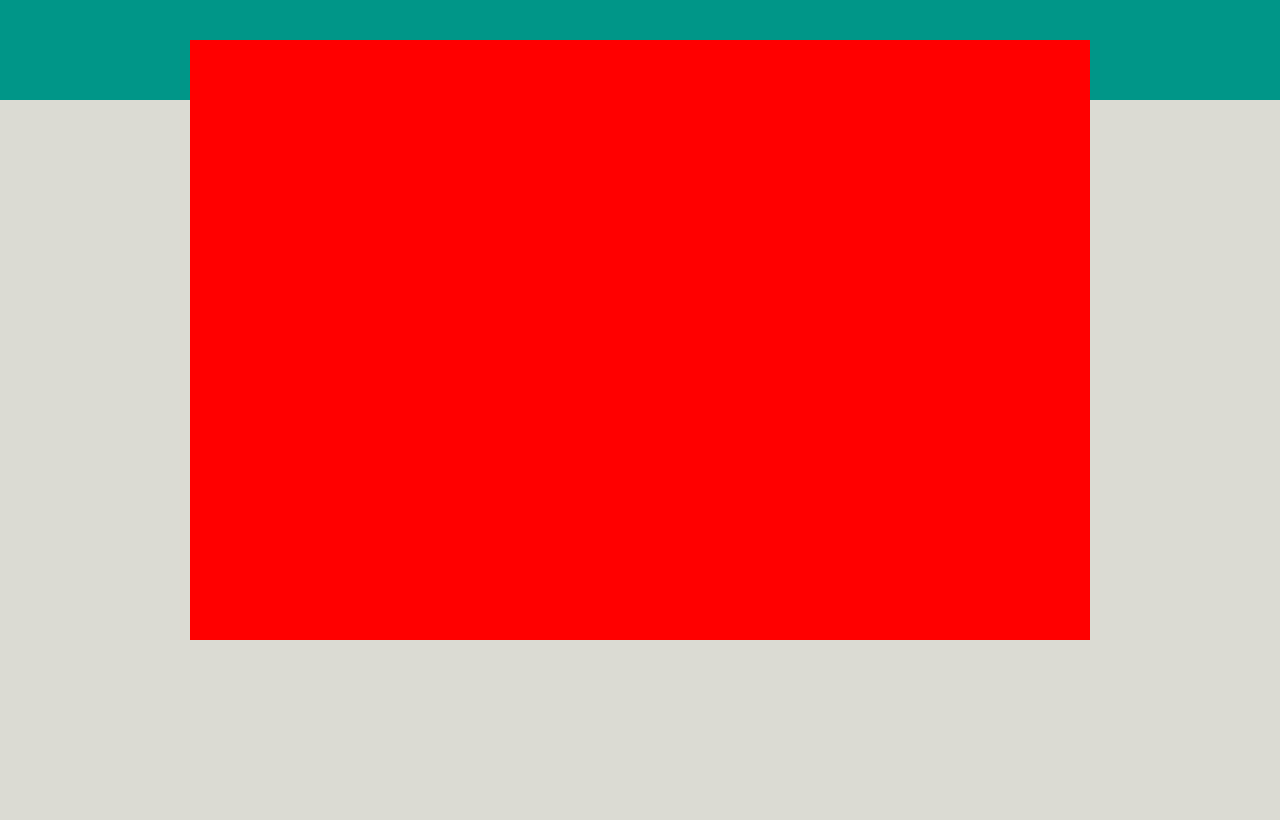
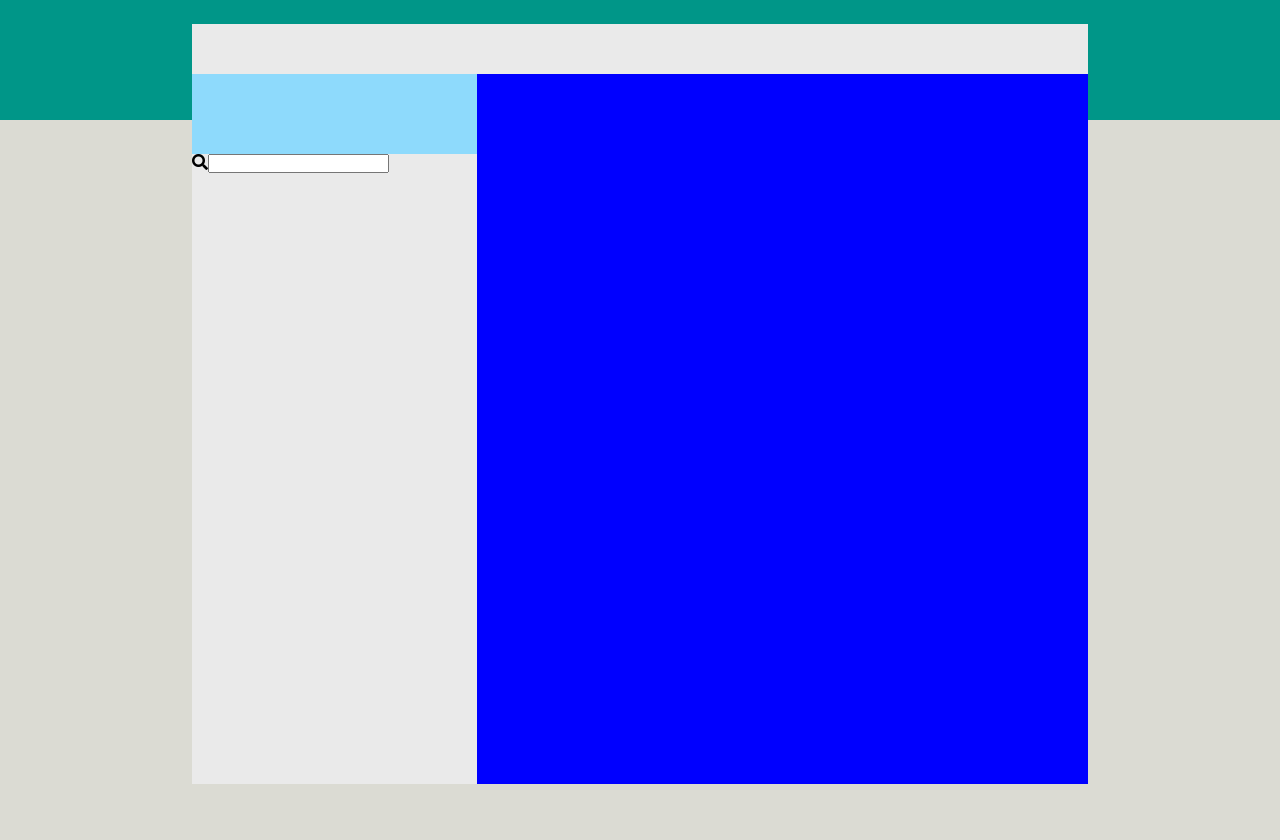
Before and after one commit to ciampa-davide/vue-boolzapp, a plain HTML site: page index.html in a window 1280 px wide. Drawn offline with Linux system fonts and the light colour scheme.

Commit message:
inizio parte contatti (statica)

```diff
--- a/css/style.css
+++ b/css/style.css
@@ -13,7 +13,7 @@ tramite la direttiva v-for, visualizzare nome e immagine di ogni contatto */
 
 .green_bar{
   width: 100%;
-  height:100px;
+  height:120px;
   background-color: #009688;
 }
 
@@ -24,11 +24,43 @@ tramite la direttiva v-for, visualizzare nome e immagine di ogni contatto */
 }
 
 .container{
+  display: flex;
   position:absolute; /*absolute relativo al primo relative che trova ovvero body*/
-  width: 900px;
-  height:600px;
+  width: 70%;
+  height:95%;
   left:50%;
-  top:5%;
+  top:3%;
   transform: translateX(-50%);
-  background: red;
+  background: white;
 }
+
+.left{
+  width: 35%;
+  height:100%;
+  background: #EAEAEA;
+}
+
+.right{
+  width: 75%;
+  height:100%;
+  background: blue;
+}
+
+.top{
+  width: 100%;
+  height: 50px;
+  background: #EAEAEA;
+}
+
+.notifications{
+  width: 100%;
+  height: 80px;
+  background: #8EDAFC;
+}
+
+.search{
+  display: flex;
+  width: 100%;
+  height: 30px;
+  background: #EAEAEA;
+}
--- a/index.html
+++ b/index.html
@@ -2,6 +2,7 @@
 <html lang="en" dir="ltr">
   <head>
     <meta charset="utf-8">
+    <link rel="stylesheet" href="https://cdnjs.cloudflare.com/ajax/libs/font-awesome/5.15.1/css/all.css" integrity="sha512-f73UKwzP1Oia45eqHpHwzJtFLpvULbhVpEJfaWczo/ZCV5NWSnK4vLDnjTaMps28ocZ05RbI83k2RlQH92zy7A==" crossorigin="anonymous" />
     <link rel="stylesheet" href="css/style.css">
     <title></title>
   </head>
@@ -9,7 +10,21 @@
     <div class="green_bar"></div>
     <div class="grey_space"></div>
     <div class="container">
-
+      <div class="left">
+        <nav class="top"></nav>
+        <div class="notifications"></div>
+        <nav class="search">
+          <div class="icon">
+            <i class="fas fa-search"></i>
+          </div>
+          <div class="bar">
+            <input type="text">
+          </div>
+        </nav>
+      </div>
+      <div class="right">
+        <nav class="top"></nav>
+      </div>
     </div>
   </body>
 </html>
```
